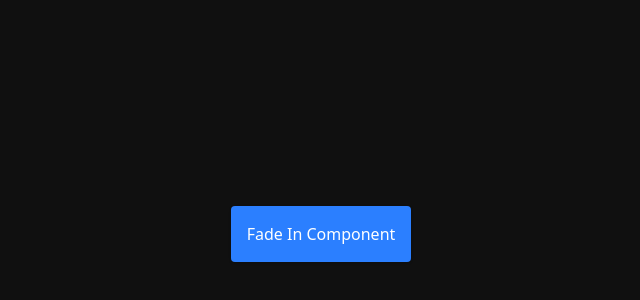
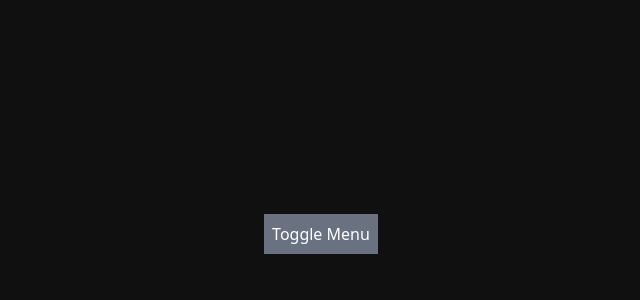
Before and after one commit to Tamalckb531/Learning-Motion, a Next.js app in the folder demos/: page / in a window 1280 px wide. Shown: the part 166-466 px from the top of the page, without its empty margins (319-959 px from the left). Built offline with nearby package versions, Linux system fonts and the light colour scheme.

Commit message:
Variants -> add sliding menu

```diff
--- a/demos/src/app/page.tsx
+++ b/demos/src/app/page.tsx
@@ -7,8 +7,8 @@ import Tooltip from "@/projects/variants/Tooltip";
 export default function Home() {
   return (
     <div className="">
-      <FadeInComp />
-      {/* <SlidingMenu /> */}
+      {/* <FadeInComp /> */}
+      <SlidingMenu />
       {/* <Tooltip /> */}
       {/* <ToggleSwitch /> */}
       {/* <DynamicList /> */}
--- a/demos/src/projects/variants/SlidingMenu.tsx
+++ b/demos/src/projects/variants/SlidingMenu.tsx
@@ -1,7 +1,39 @@
-import React from "react";
+"use client";
+import React, { useState } from "react";
+import { motion } from "motion/react";
+
+const menuVariants = {
+  closed: { x: "-100%" },
+  open: { x: 0 },
+};
 
 const SlidingMenu = () => {
-  return <div>SlidingMenu</div>;
+  const [isOpen, setIsOpen] = useState(false);
+
+  return (
+    <div>
+      <button
+        className=" p-2 bg-gray-500 text-white"
+        onClick={() => setIsOpen(!isOpen)}
+      >
+        Toggle Menu
+      </button>
+
+      <motion.div
+        variants={menuVariants}
+        initial="closed"
+        animate={isOpen ? "open" : "closed"}
+        transition={{ duration: 0.4 }}
+        className=" fixed top-0 left-0 w-64 h-full bg-blue-600"
+      >
+        <ul className=" text-white p-2">
+          <li>Home</li>
+          <li>About</li>
+          <li>Content</li>
+        </ul>
+      </motion.div>
+    </div>
+  );
 };
 
 export default SlidingMenu;
```
